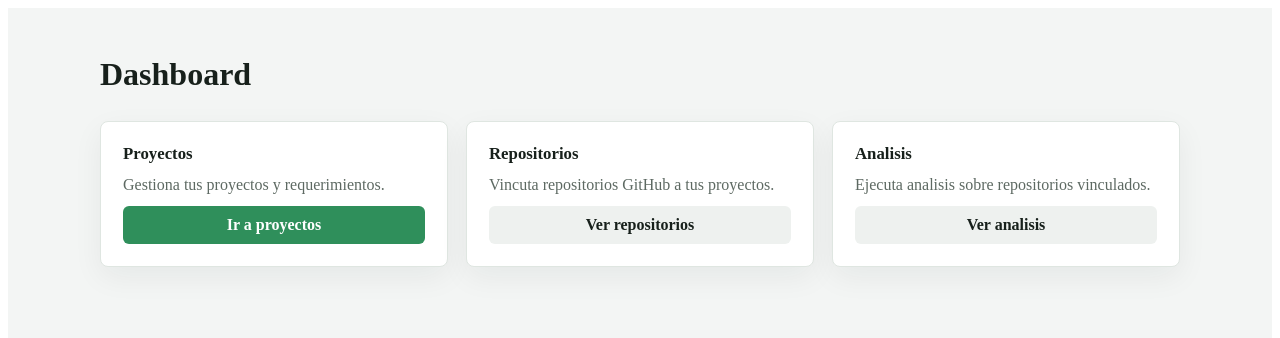
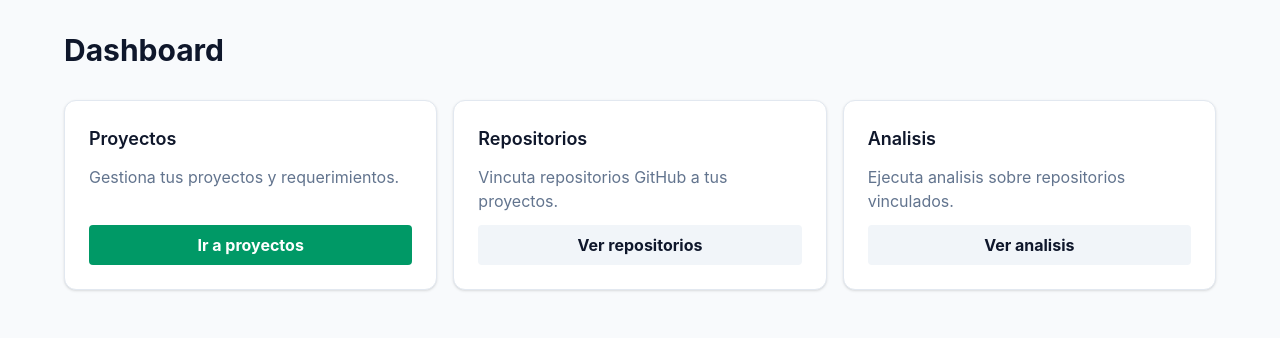
Before and after one commit to MisaelCast/EvaluaGIt-project, a Vue app in the folder frontend/: page /dashboard in a window 1280 px wide. Shown: the top 338 px of the page. Built offline with nearby package versions, Linux system fonts and the light colour scheme; no server answers.

Commit message:
chore(frontend): configurar tailwind

```diff
--- a/frontend/package.json
+++ b/frontend/package.json
@@ -12,7 +12,9 @@
   },
   "dependencies": {
     "@supabase/supabase-js": "^2.105.4",
+    "@tailwindcss/vite": "^4.3.0",
     "pinia": "^3.0.4",
+    "tailwindcss": "^4.3.0",
     "vue": "^3.5.32",
     "vue-router": "^5.0.4"
   },
--- /dev/null
+++ b/frontend/src/assets/main.css
@@ -0,0 +1 @@
+@import "tailwindcss";
--- a/frontend/src/main.ts
+++ b/frontend/src/main.ts
@@ -5,6 +5,7 @@ import App from './App.vue'
 import router from './router'
 import { supabase } from './lib/supabase'
 import { syncUser } from './services/users'
+import './assets/main.css'
 
 /**
  * Listener global de cambios de estado de autenticación.
--- a/frontend/src/services/analysis.ts
+++ b/frontend/src/services/analysis.ts
@@ -51,3 +51,25 @@ export async function analyzeRepository(repositoryId: string): Promise<AnalysisR
 
   return response.json()
 }
+
+export async function getAnalysisRun(analysisRunId: string): Promise<AnalysisRunResponse> {
+  const headers = await getAuthHeaders()
+
+  if (!headers.Authorization) {
+    throw new Error('Inicia sesión para ver el análisis')
+  }
+
+  const response = await fetchWithTimeout(
+    `${API_URL}/analysis-runs/${analysisRunId}`,
+    {
+      headers,
+    },
+  )
+
+  if (!response.ok) {
+    const error = await parseApiError(response)
+    throw new Error(error)
+  }
+
+  return response.json()
+}
--- a/frontend/src/views/DashboardView.vue
+++ b/frontend/src/views/DashboardView.vue
@@ -33,123 +33,48 @@ async function handleSignOut() {
 </script>
 
 <template>
-  <main class="page">
-    <header class="header">
-      <h1>Dashboard</h1>
+  <main class="min-h-screen bg-slate-50 p-8">
+    <header class="max-w-6xl mx-auto mb-8">
+      <h1 class="text-3xl font-bold text-slate-900">Dashboard</h1>
     </header>
 
-    <section class="cards">
-      <article class="card">
-        <h2>Proyectos</h2>
-        <p class="muted">Gestiona tus proyectos y requerimientos.</p>
-        <RouterLink to="/projects" class="button primary">Ir a proyectos</RouterLink>
+    <section class="max-w-6xl mx-auto grid grid-cols-1 md:grid-cols-3 gap-4 mb-6">
+      <article class="bg-white border border-slate-200 rounded-xl p-6 shadow-sm flex flex-col gap-3">
+        <h2 class="text-lg font-semibold text-slate-900">Proyectos</h2>
+        <p class="text-slate-500 flex-1">Gestiona tus proyectos y requerimientos.</p>
+        <RouterLink to="/projects" class="inline-block text-center bg-emerald-600 text-white font-bold py-2 px-4 rounded hover:bg-emerald-700 transition-colors">
+          Ir a proyectos
+        </RouterLink>
       </article>
 
-      <article class="card">
-        <h2>Repositorios</h2>
-        <p class="muted">Vincuta repositorios GitHub a tus proyectos.</p>
-        <RouterLink to="/projects" class="button secondary">Ver repositorios</RouterLink>
+      <article class="bg-white border border-slate-200 rounded-xl p-6 shadow-sm flex flex-col gap-3">
+        <h2 class="text-lg font-semibold text-slate-900">Repositorios</h2>
+        <p class="text-slate-500 flex-1">Vincuta repositorios GitHub a tus proyectos.</p>
+        <RouterLink to="/projects" class="inline-block text-center bg-slate-100 text-slate-900 font-bold py-2 px-4 rounded hover:bg-slate-200 transition-colors">
+          Ver repositorios
+        </RouterLink>
       </article>
 
-      <article class="card">
-        <h2>Analisis</h2>
-        <p class="muted">Ejecuta analisis sobre repositorios vinculados.</p>
-        <RouterLink to="/projects" class="button secondary">Ver analisis</RouterLink>
+      <article class="bg-white border border-slate-200 rounded-xl p-6 shadow-sm flex flex-col gap-3">
+        <h2 class="text-lg font-semibold text-slate-900">Analisis</h2>
+        <p class="text-slate-500 flex-1">Ejecuta analisis sobre repositorios vinculados.</p>
+        <RouterLink to="/projects" class="inline-block text-center bg-slate-100 text-slate-900 font-bold py-2 px-4 rounded hover:bg-slate-200 transition-colors">
+          Ver analisis
+        </RouterLink>
       </article>
     </section>
 
-    <section v-if="user" class="user-section">
-      <p>Sesion activa: <strong>{{ user.email }}</strong></p>
-      <button class="button secondary" type="button" @click="handleSignOut">
+    <section v-if="user" class="max-w-6xl mx-auto flex items-center gap-4">
+      <p class="text-slate-700">
+        Sesion activa: <strong class="font-semibold">{{ user.email }}</strong>
+      </p>
+      <button
+        class="bg-slate-100 text-slate-900 font-bold py-2 px-4 rounded hover:bg-slate-200 transition-colors"
+        type="button"
+        @click="handleSignOut"
+      >
         Cerrar sesion
       </button>
     </section>
   </main>
 </template>
-
-<style scoped>
-.page {
-  min-height: 100vh;
-  padding: 48px;
-  background: #f3f5f4;
-  color: #17201b;
-}
-
-.header {
-  max-width: 1080px;
-  margin: 0 auto 28px;
-}
-
-h1 {
-  margin: 0;
-  font-size: 2rem;
-}
-
-.cards {
-  display: grid;
-  grid-template-columns: repeat(auto-fit, minmax(280px, 1fr));
-  gap: 18px;
-  max-width: 1080px;
-  margin: 0 auto;
-}
-
-.card {
-  background: #ffffff;
-  border: 1px solid #dfe6e1;
-  border-radius: 8px;
-  padding: 22px;
-  box-shadow: 0 10px 30px rgb(25 35 30 / 6%);
-  display: flex;
-  flex-direction: column;
-  gap: 12px;
-}
-
-.card h2 {
-  margin: 0;
-  font-size: 1.05rem;
-}
-
-.muted {
-  color: #5d6962;
-  margin: 0;
-  flex: 1;
-}
-
-.button {
-  border: 0;
-  border-radius: 6px;
-  padding: 10px 14px;
-  font-weight: 700;
-  cursor: pointer;
-  text-align: center;
-  text-decoration: none;
-}
-
-.button.primary {
-  background: #2f8f5b;
-  color: #ffffff;
-}
-
-.button.secondary {
-  background: #eef1ef;
-  color: #17201b;
-}
-
-.user-section {
-  max-width: 1080px;
-  margin: 24px auto 0;
-  display: flex;
-  align-items: center;
-  gap: 16px;
-}
-
-.user-section p {
-  margin: 0;
-}
-
-@media (max-width: 760px) {
-  .page {
-    padding: 28px 18px;
-  }
-}
-</style>
--- a/frontend/vite.config.ts
+++ b/frontend/vite.config.ts
@@ -3,12 +3,13 @@ import { fileURLToPath, URL } from 'node:url'
 import { defineConfig } from 'vite'
 import vue from '@vitejs/plugin-vue'
 import vueDevTools from 'vite-plugin-vue-devtools'
+import tailwindcss from '@tailwindcss/vite'
 
-// https://vite.dev/config/
 export default defineConfig({
   plugins: [
     vue(),
     vueDevTools(),
+    tailwindcss(),
   ],
   resolve: {
     alias: {
```
Also changed, not shown: frontend/src/views/AnalysisResultView.vue (+269 -23 lines), 2 other files (tests, documents, lock files or other folders).
